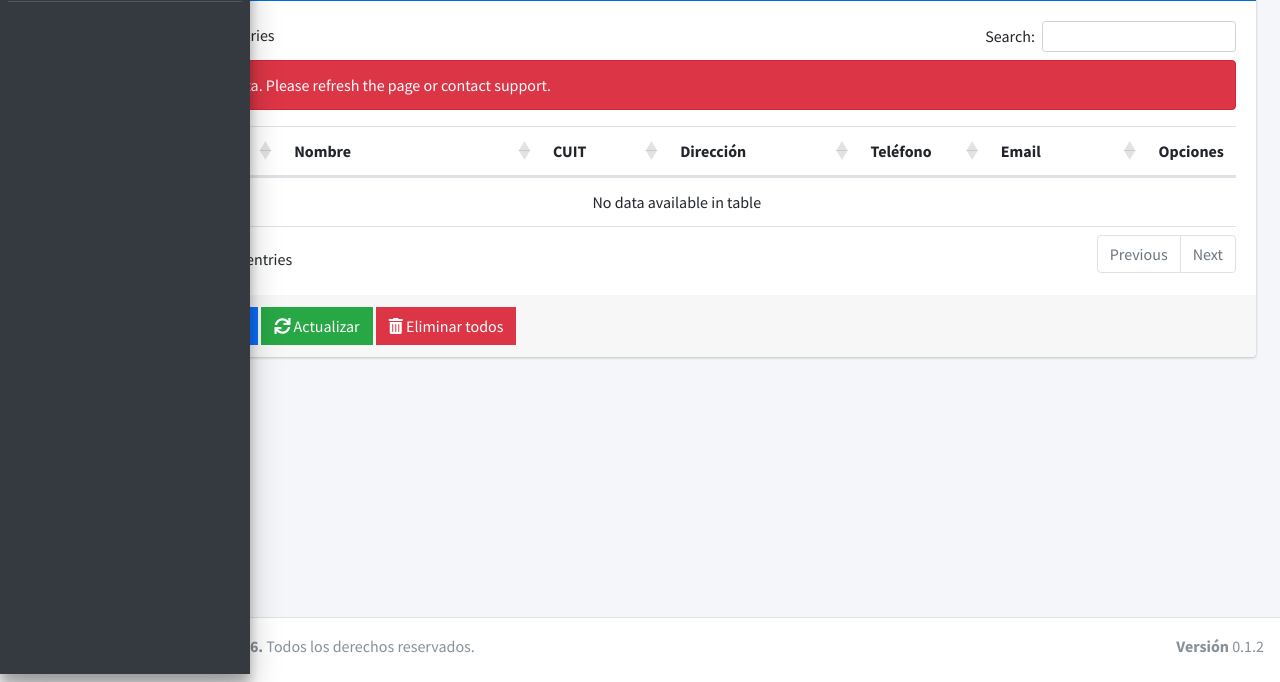
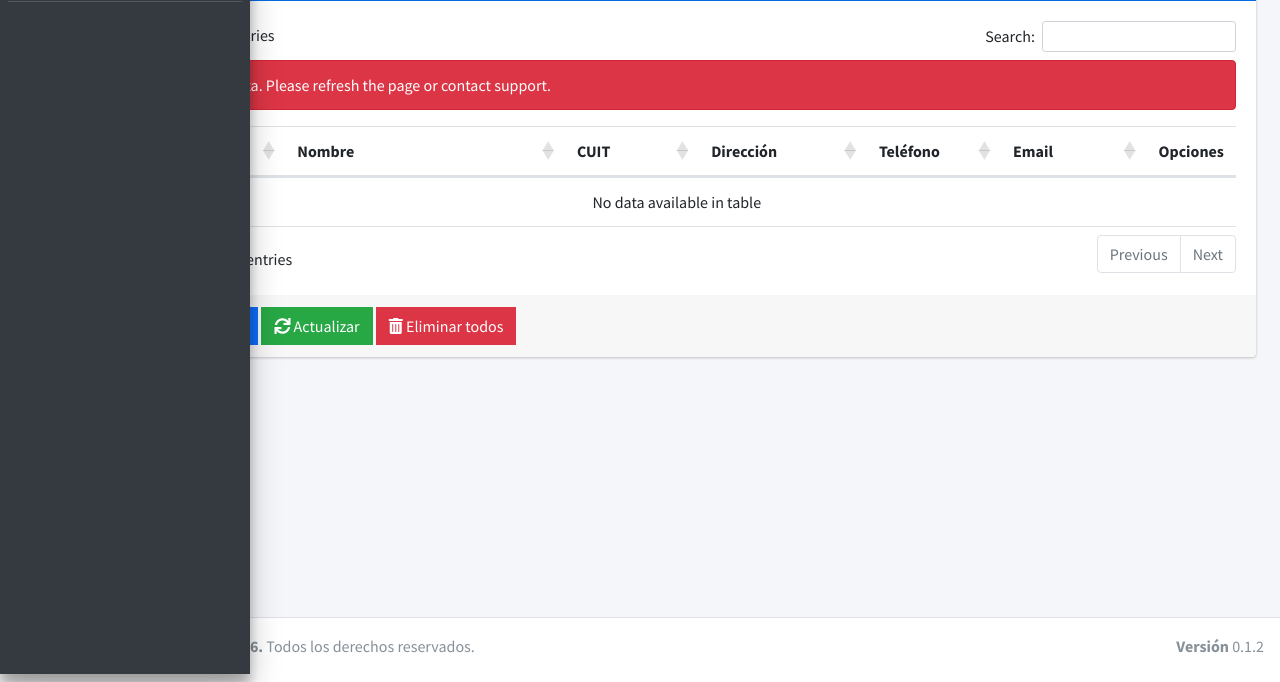
Before and after one commit to galeanolukas/SitioMTCRM, a Django app: template core/erp/templates/supplier/list.html in a window 1280 px wide. Shown: the part 118-800 px from the top of the page. Run offline with Django 4.2, Linux system fonts and the light colour scheme; tables that the repository leaves empty hold one stand-in row (values such as "Sample post"); the template is opened without the code that fills it: values that come from a table or form of the project are taken from there, most other values are stand-ins (such as "Sample title", 1, 10 or a date in 2020); grey boxes marked "Sample" are stand-in pictures; parts of the project's set-up code (start-up, migrations or seed data) failed here and were passed over; some libraries are stand-ins or nearby versions.

Commit message:
Revertir responsive y ajustar anchos de columnas
- Revertir responsive: true y autoWidth: false en JS
- Ajustar Email de 15% a 13% para dar espacio a Opciones

```diff
--- a/core/erp/static/supplier/list.js
+++ b/core/erp/static/supplier/list.js
@@ -19,8 +19,8 @@ function getData() {
   }
 
   tblSupplier = $('#data').DataTable({
-    responsive: false,
-    autoWidth: true,
+    responsive: true,
+    autoWidth: false,
     destroy: true,
     deferRender: true,
     language: {
--- a/core/erp/templates/supplier/list.html
+++ b/core/erp/templates/supplier/list.html
@@ -10,9 +10,9 @@
     <th style="width: 10%;">Código</th>
     <th style="width: 25%;">Nombre</th>
     <th style="width: 12%;">CUIT</th>
-    <th style="width: 18%;">Dirección</th>
+    <th style="width: 15%;">Dirección</th>
     <th style="width: 12%;">Teléfono</th>
-    <th style="width: 15%;">Email</th>
+    <th style="width: 13%;">Email</th>
     <th style="width: 08%;">Opciones</th>
   </tr>
 {% endblock %}
```
